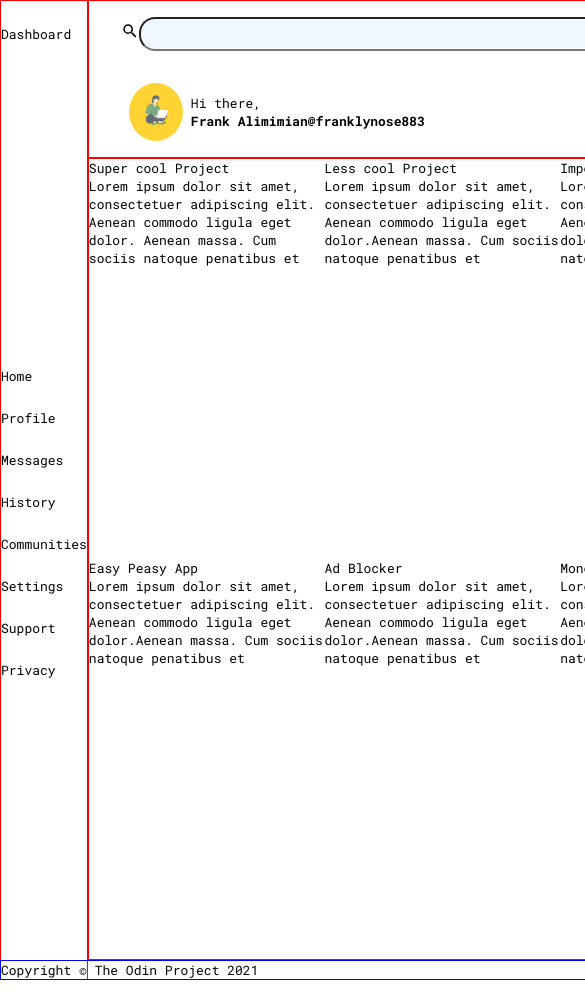
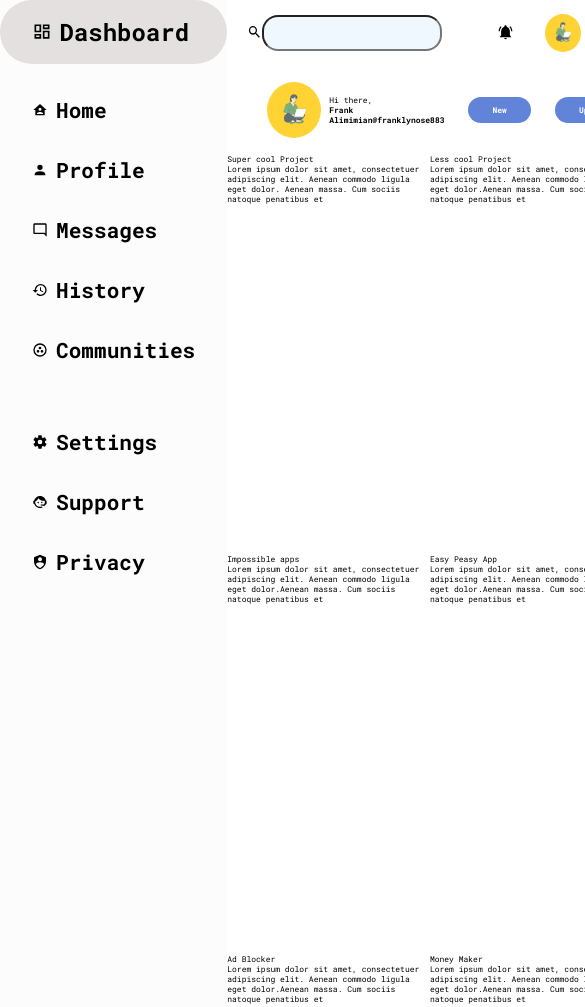
Before and after one commit to Franklyn883/Admin-Dashboard, a plain HTML site: page index.html in a window 390 px wide. Shown: the top 1007 px of the page, 585 px wide, since content can reach past the window. Before the commit the page ends 980 px from the top, so only its background shows below. Drawn offline with Linux system fonts and the light colour scheme; a web font is replaced by a local one.

Commit message:
Style: Edith side-bar section Made the layout of the section by grid and flexbox, also add responsiveness to the overall design.

```diff
--- a/index.html
+++ b/index.html
@@ -50,54 +50,52 @@
 
     <div class="side-bar">
 
-      <div class="side-bar-item">
       <div class="dashboard">
-          <div class="icon"></div>
+        <div class="icon"><img src="resources/dashboard.svg" width></div>
         <p>Dashboard</p>
       </div>
-      </div>
-
 
       <div class="side-bar-nav-1">
 
         <div class="side-bar-item">
-          <div class="icon"></div>
+          <div class="icon"><img src="resources/home.svg"></div>
           <p><a href="#">Home</a></p>
         </div>
         <div class="side-bar-item">
-          <div class="icon"></div>
+          <div class="icon"><img src="resources/account.svg"></div>
           <p><a href="#">Profile</a></p>
         </div>
         <div class="side-bar-item">
-          <div class="icon"></div>
+          <div class="icon"><img src="resources/message.svg"></div>
           <p><a href="#">Messages</a></p>
         </div>
         <div class="side-bar-item">
-          <div class="icon"></div>
+          <div class="icon"><img src="resources/history.svg"></div>
           <p><a href="#">History</a></p>
         </div>
         <div class="side-bar-item">
-          <div class="icon"></div>
+          <div class="icon"><img src="resources/communities.svg"></div>
           <p><a href="#">Communities</a></p>
+        </div>
       </div>
 
       <div class="side-bar-nav-2">
         <div class="side-bar-item">
-            <div class="icon"></div>
+          <div class="icon"><img src="resources/setting.svg"></div>
           <p><a href="#">Settings</a></p>
         </div>
         <div class="side-bar-item">
-            <div class="icon"></div>
+          <div class="icon"><img src="resources/support.svg  "></div>
           <p><a href="#">Support</a></p>
         </div>
         <div class="side-bar-item">
-            <div class="icon"></div>
+          <div class="icon"><img src="resources/shield-account.svg"></div>
           <p><a href="#">Privacy</a></p>
         </div>
       </div>
 
     </div>
-    </div>
+
     <div class="main-section-container">
       <div class="projects-section">
 
@@ -192,10 +190,12 @@
     </div>
 
 
+
     <div class="footer">
       <p>Copyright &copy <a href="#">The Odin Project 2021</a></p>
     </div>
   </div>
+
 </body>
 
 </html>
--- a/style.css
+++ b/style.css
@@ -6,18 +6,21 @@
 body{
   font-family: 'Poor Story', cursive;
 font-family: 'Roboto Mono', monospace;
-font-size: 13px;
+font-size: clamp(0.5rem,1rem,2vw);
+
 }
 .header,
 .side-bar,
 .projects-section,
 .announcement-section,
 .trending-section{
-  border:1px solid red;
+
 }
 .container{
   display: grid;
   grid-template-columns: 1fr 4fr;
+
+
 }
 
 .header{
@@ -44,8 +47,8 @@ a{
   background-color:#395db1;
 }
 .icon{
-  width:24px;
-  height: 24px;
+  width:clamp(1rem,34em,2vw);
+  height:auto;
 }
 
 .search-profile-section{
@@ -55,9 +58,9 @@ a{
   padding: 0.5rem 2.5em;
 
 }.search-profile-section .search-bar input{
-  width: 600px;
-  height: 30px;
-  margin-right: 2rem;
+  width: 45vw;
+  height: 2rem;
+  margin-right: 3rem;
   border-radius: 16px;
   background-color: aliceblue;
 
@@ -120,19 +123,76 @@ background-color: #FFD334;
 .header-menu ul{
   list-style: none;
   display: flex;
-  gap: 24px;
+  gap: 1.5rem;
 
 }
 
 .side-bar{
   display: grid;
+  grid-template-rows: 0.15fr 0.5fr 2fr;
   grid-column: 1/2;
-  grid-row: 1/4;
+  grid-row: 1/3;
+  background-color: rgb(252, 252, 252);
+  color: black;
+
+
 
 }
+.side-bar-item{
+  padding: 1rem 2rem;
+  font-size: 2.5vh;
+
+}
+.side-bar-item:hover,
+.side-bar .dashboard:hover{
+  border-radius: 3rem;
+  background-color: rgb(228, 224, 224);
+}
+.side-bar-item p a{
+  color: black;
+  font-weight: bold;
+
+
+
+}
+
+
+.side-bar-nav-1{
+
+}
+.side-bar .dashboard{
+  display: flex;
+  gap: 0.5rem;
+  font-size: clamp(1vw,1.5rem,2rem);
+  font-weight: bold;
+  padding: 1rem 2rem;
+  margin-bottom: 1rem;
+
+
+  }
+  .side-bar .dashboard .icon{
+    width: clamp(1rem,5vw,2rem);
+  }
+
+
+.side-bar-nav-2{
+  margin-top: 2rem;
+}
+.side-bar-item{
+  display: flex;
+  gap: 0.5rem;
+  align-items: center;
+
+}
+
+
+
 .main-section-container{
+  overflow: auto;
   display: grid;
   grid-template-columns: 3fr 1fr;
+  grid-column: 2/3;
+  grid-row: 2/3;
 }
 .projects-section{
   grid-row: 1/3;
@@ -145,5 +205,4 @@ background-color: #FFD334;
 .footer{
   grid-column: 1/3;
   grid-row: 3/4 ;
-  border: 1px blue solid;
 }
```
Also changed, not shown: resources/communities.svg (renamed from resources/google-circles-communities.svg), resources/dashboard.svg (renamed from resources/view-dashboard.svg), resources/eye-plus-outline.svg (deleted), resources/home.svg (renamed from resources/home-account.svg), resources/message.svg (renamed from resources/message-reply-outline.svg), resources/setting.svg (renamed from resources/cog.svg), resources/support.svg (renamed from resources/face-agent.svg). Lines whose indentation alone changed are shown as unchanged.
